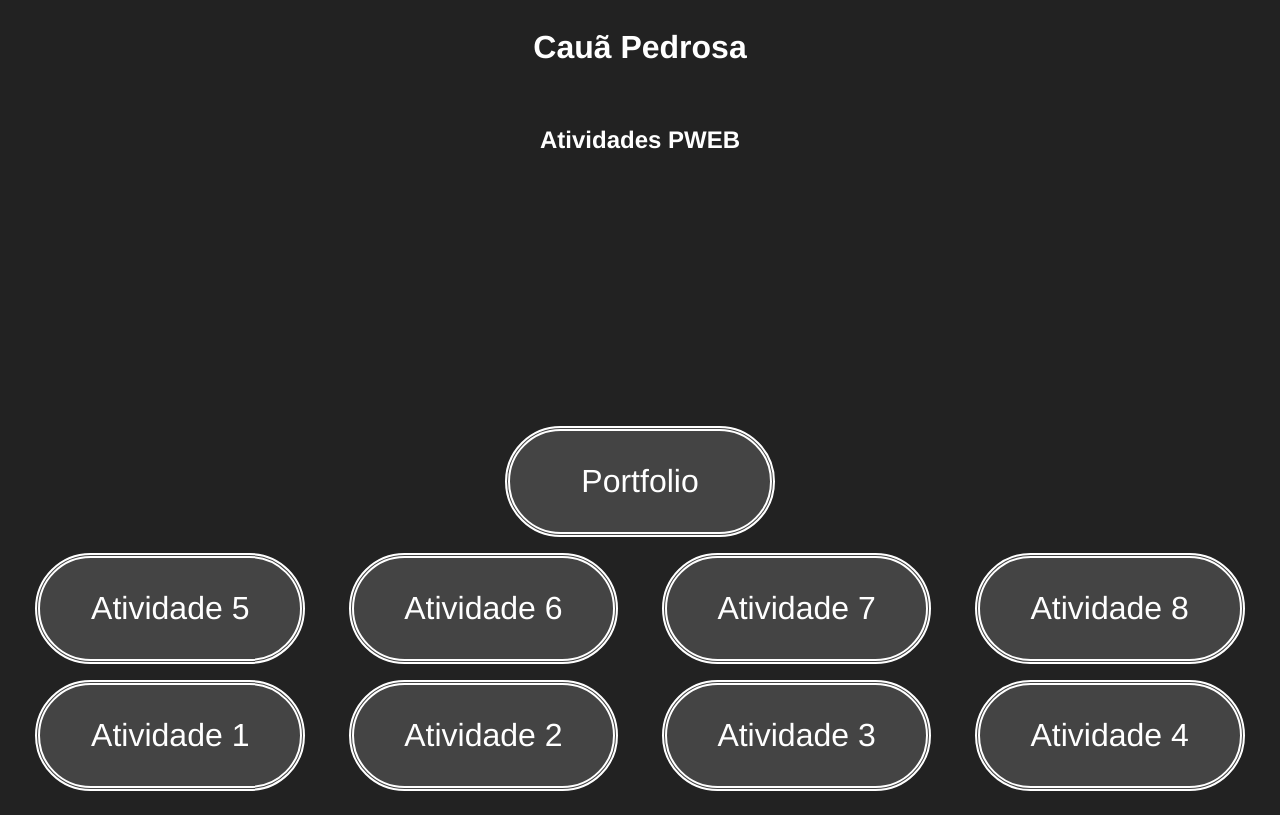
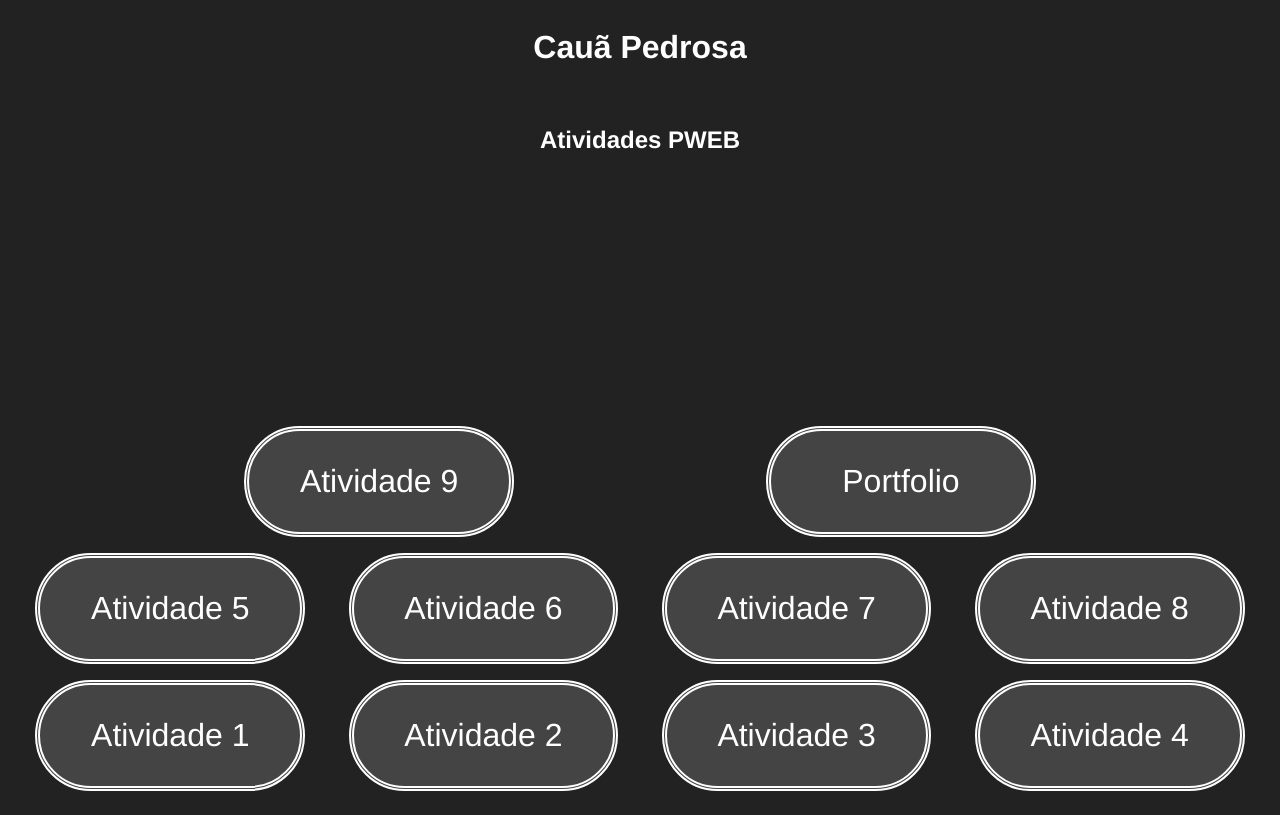
Before and after one commit to cauapedrosa/PWEB, a plain HTML site: page index.html in a window 1280 px wide. Drawn offline with Linux system fonts and the light colour scheme.

Commit message:
add atv9

```diff
--- a/index.html
+++ b/index.html
@@ -24,6 +24,7 @@
         <a href="/PWEB/Atividade 6/index.html">Atividade 6</a>
         <a href="/PWEB/Atividade 7/index.html">Atividade 7</a>
         <a href="/PWEB/Atividade 8/index.html">Atividade 8</a>
+        <a href="/PWEB/Atividade 9/index.html">Atividade 9</a>
         <a href="https://cauapedrosa.github.io/portfolio/">Portfolio</a>
     </div>
 </body>
```
